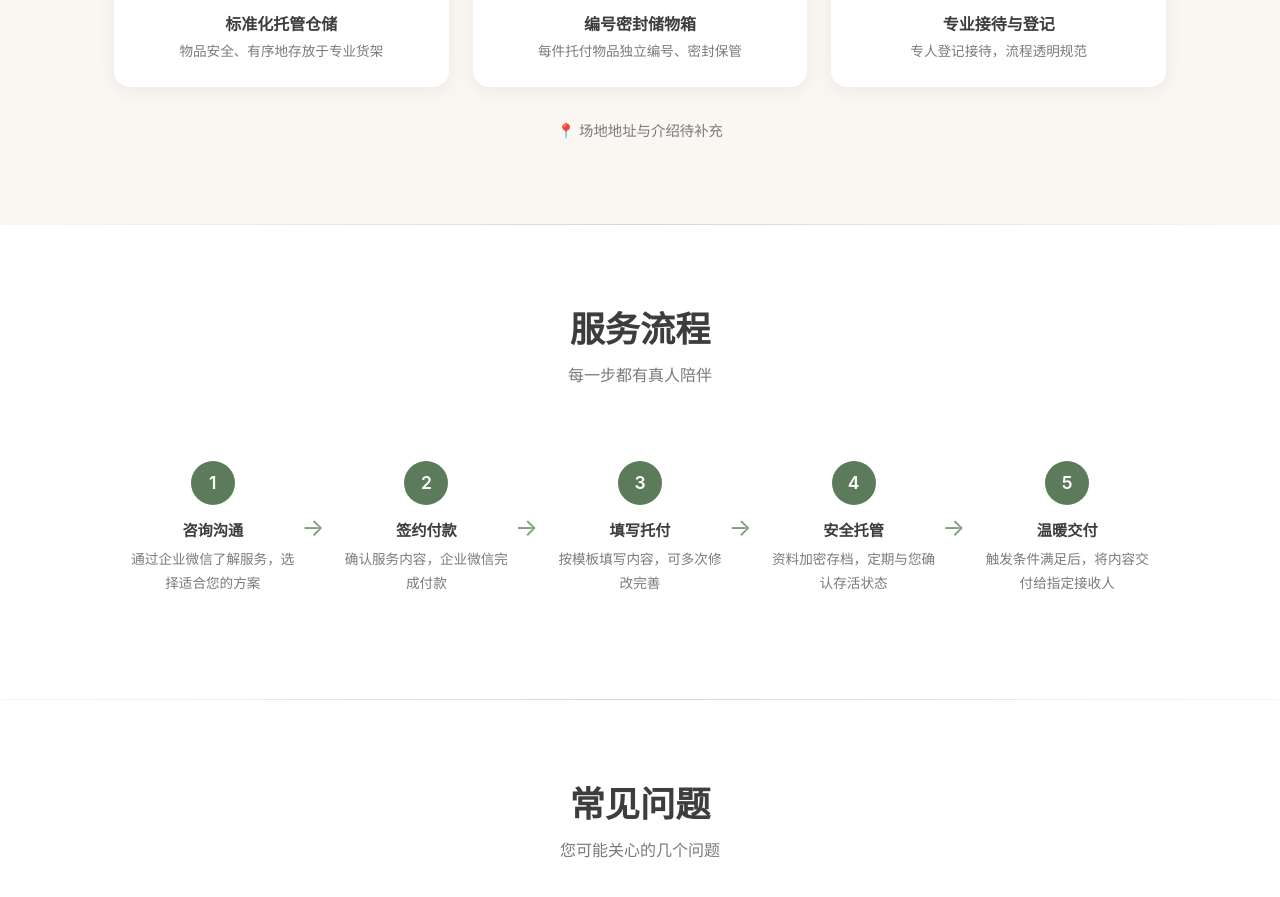
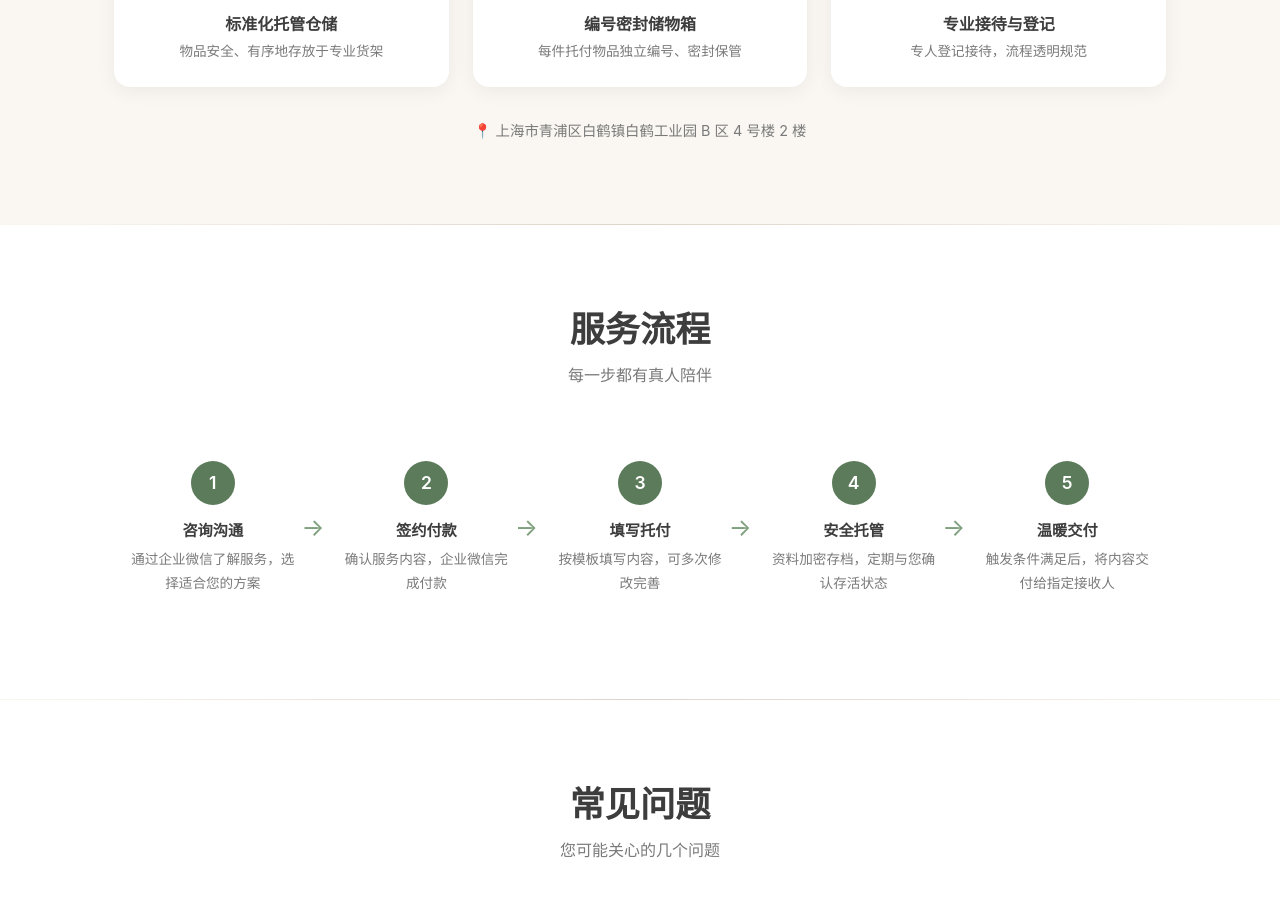
Before and after one commit to luckyjjf/legacy-notes, a plain HTML site: page index.html in a window 1280 px wide. Shown: the part 2694-3591 px from the top of the page. Drawn offline with Linux system fonts and the light colour scheme.

Commit message:
更新场地地址为青浦区白鹤工业园；场地图片替换为真实感版本

```diff
--- a/index.html
+++ b/index.html
@@ -514,7 +514,7 @@
                     <p>专人登记接待，流程透明规范</p>
                 </div>
             </div>
-            <p class="venue-note">📍 场地地址与介绍待补充</p>
+            <p class="venue-note">📍 上海市青浦区白鹤镇白鹤工业园 B 区 4 号楼 2 楼</p>
         </div>
     </section>
 
```
Also changed, not shown: venue-1.jpg, venue-2.jpg, venue-3.jpg.
